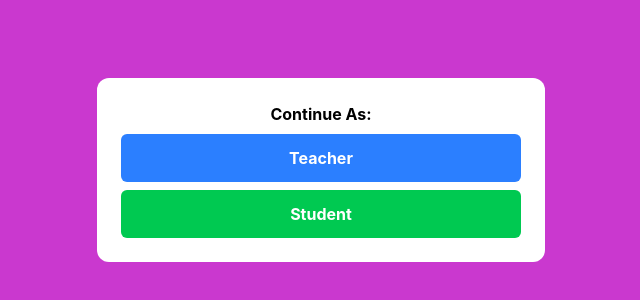
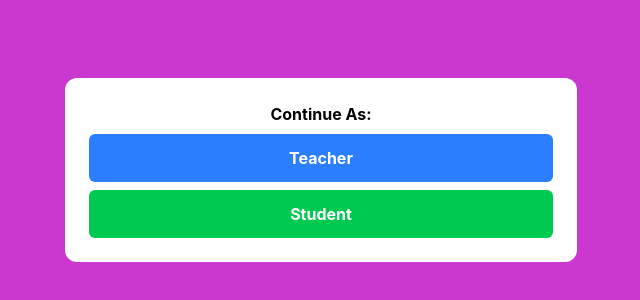
Before and after one commit to Jayesh-K39/class_quiz_pro, a React (Vite) app in the folder client/: page / in a window 1280 px wide. Shown: the part 230-530 px from the top of the page, without its empty margins (319-959 px from the left). Built offline with nearby package versions, Linux system fonts and the light colour scheme; no server answers.

Commit message:
UI Changes

```diff
--- a/client/src/Home.jsx
+++ b/client/src/Home.jsx
@@ -9,7 +9,7 @@ function Home(){
 
 
 	const bodyStyle = `min-h-screen bg-[#ca38cf] flex justify-center items-center`
-	const card = `bg-white flex flex-col gap-2 rounded-xl p-6 w-[90vw] max-w-md`
+	const card = `bg-white flex flex-col gap-2 rounded-xl p-6 w-[90vw] max-w-lg`
 
 	const divStyle = `w-full p-3 rounded-md text-center text-white font-bold cursor-pointer `
 	return(
--- a/client/src/Join.jsx
+++ b/client/src/Join.jsx
@@ -18,7 +18,7 @@ function Join(){
 	}, [])
 
 	const bodyStyle = `min-h-screen bg-[#ca38cf] flex flex-col items-center justify-center gap-4`
-	const holderStyle = `bg-white flex flex-col gap-4 rounded-xl p-6 w-[90vw] max-w-md`
+	const holderStyle = `bg-white flex flex-col gap-4 rounded-xl p-6 w-[90vw] max-w-lg`
 	const inputStyle = ` outline-none p-3 h-1/5 flex-1`
 	const btnStyle = `w-full bg-green-500 hover:bg-green-600 rounded-lg p-3 cursor-pointer`
 	const [name,setName] = useState('')
--- a/client/src/Login.jsx
+++ b/client/src/Login.jsx
@@ -12,7 +12,7 @@ function Login(){
 
 	const bodyStyle = `min-h-screen bg-[#ca38cf] flex flex-col items-center justify-center gap-4`
 	const holderStyle = `bg-white flex flex-col gap-4 rounded-xl p-6
-	w-[90vw] max-w-md`
+	w-[90vw] max-w-lg`
 
 	const inputStyle = `outline-none p-3 h-1/5 flex-1`
 
--- a/client/src/Register.jsx
+++ b/client/src/Register.jsx
@@ -18,7 +18,7 @@ function Register(){
 	const bodyStyle = `min-h-screen flex justify-center items-center
 	bg-[#ca38cf]`
 	const inputStyle = `p-3 outline-none border-b border-b-blue-500 flex-1`
-	const card = `bg-white flex flex-col gap-4 w-[90vw] max-w-md rounded-xl p-6`
+	const card = `bg-white flex flex-col gap-4 w-[90vw] max-w-xl rounded-xl p-6`
 	const divStyle = `flex items-center`
 	const btnStyle = `w-full bg-green-500 p-3 rounded-lg cursor-pointer`
 
--- a/client/src/Teacher.jsx
+++ b/client/src/Teacher.jsx
@@ -9,7 +9,7 @@ function Home(){
 
 
 	const bodyStyle = `min-h-screen bg-[#ca38cf] flex justify-center items-center`
-	const card = `bg-white flex flex-col gap-2 rounded-xl p-6 w-[90vw] max-w-md`
+	const card = `bg-white flex flex-col gap-2 rounded-xl p-6 w-[90vw] max-w-lg`
 
 	const divStyle = `w-full p-3 rounded-md text-center text-white font-bold cursor-pointer `
 	return(
```
